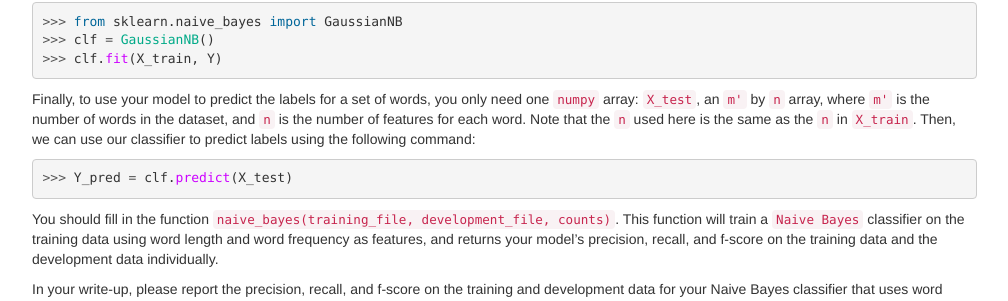
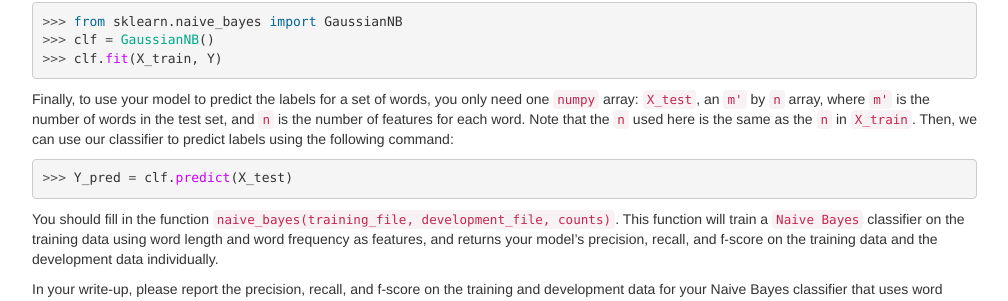
Before and after one commit to computational-linguistics-class/computational-linguistics-class.github.io, a Jekyll site: the page built from assignment2.md, in a window 1280 px wide and 900 px high, scrolled down 2889 px. Shown: the part 169-470 px from the top of the window, without its empty margins (233-1241 px from the left). Built offline with Jekyll 4.4.1, drawn with Linux system fonts in a browser that asks for light colours; nearby versions of some CDN libraries; a script that is not in the unit is left out.

Commit message:
Minor edits

```diff
--- a/assignment2.md
+++ b/assignment2.md
@@ -182,7 +182,7 @@ To train a classifier, you need two `numpy` arrays: `X_train`, an `m` by `n` arr
 >>> clf.fit(X_train, Y)
 {% endhighlight %}
 
-Finally, to use your model to predict the labels for a set of words, you only need one `numpy` array: `X_test`, an `m'` by `n` array, where `m'` is the number of words in the dataset, and `n` is the number of features for each word. Note that the `n` used here is the same as the `n` in `X_train`. Then, we can use our classifier to predict labels using the following command:
+Finally, to use your model to predict the labels for a set of words, you only need one `numpy` array: `X_test`, an `m'` by `n` array, where `m'` is the number of words in the test set, and `n` is the number of features for each word. Note that the `n` used here is the same as the `n` in `X_train`. Then, we can use our classifier to predict labels using the following command:
 
 {% highlight python %}
 >>> Y_pred = clf.predict(X_test)
```
Also changed, not shown: 1 other file.
